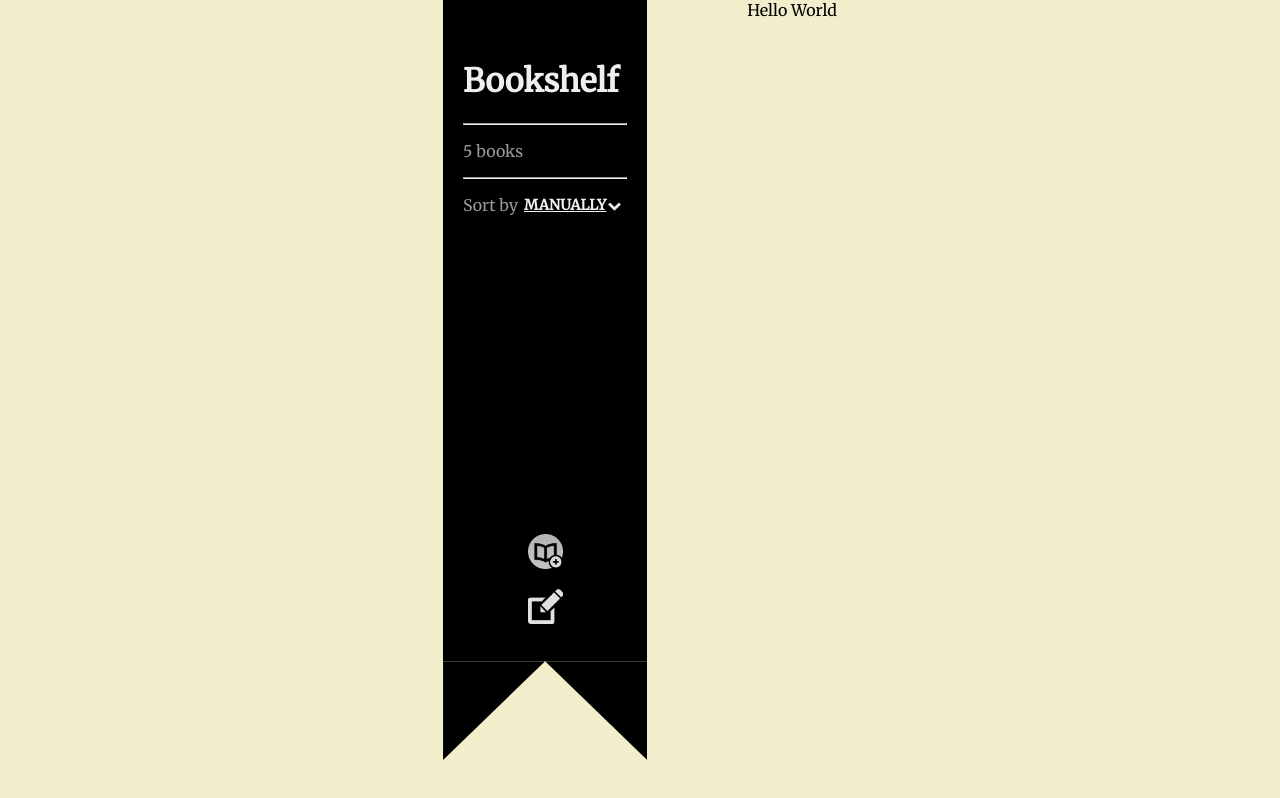
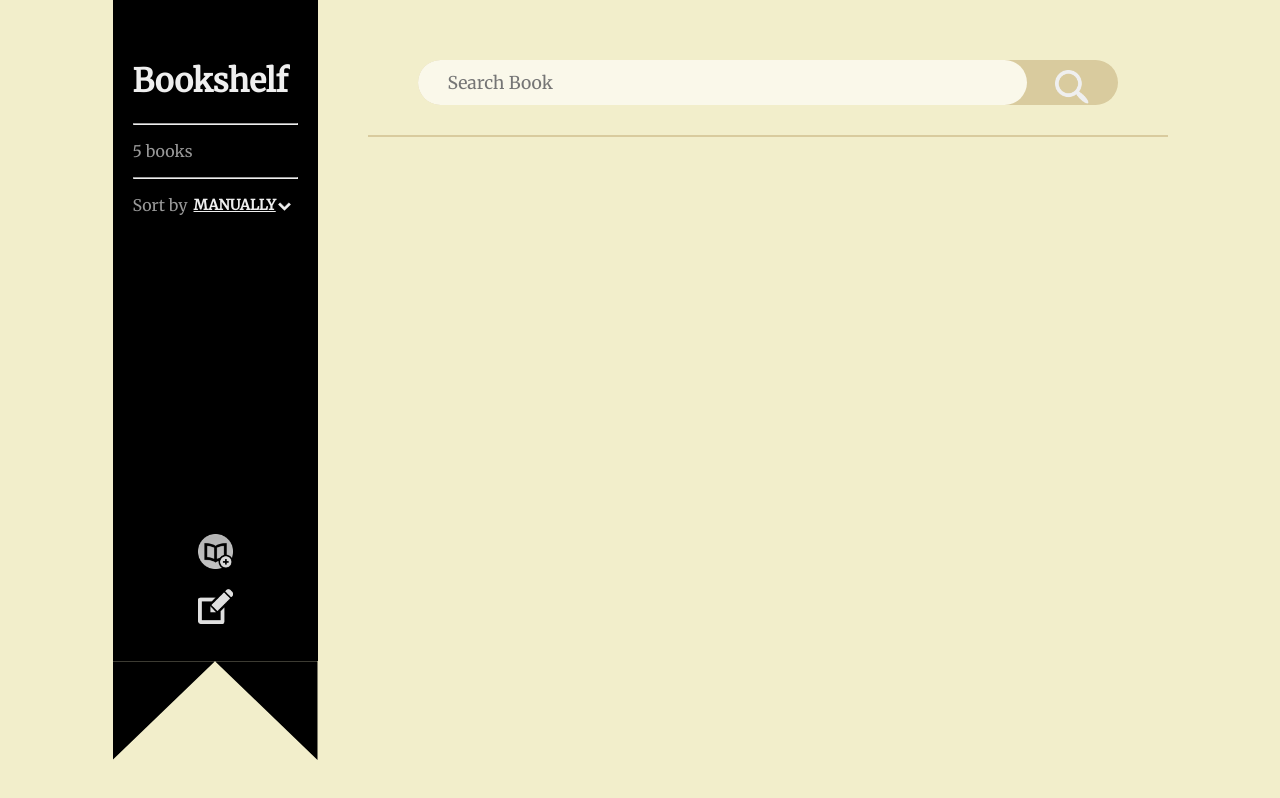
Before and after one commit to SnoogySocks/e-bookshelf, a React (Create React App) app: page / in a window 1280 px wide. Built offline with nearby package versions, Linux system fonts and the light colour scheme.

Commit message:
almost complete bookshelf with some minor bug. Gonna fix it later because I'm too lazy rn

```diff
--- a/src/GlobalStyle.js
+++ b/src/GlobalStyle.js
@@ -3,13 +3,17 @@ import { createGlobalStyle } from "styled-components";
 export const GlobalStyle = createGlobalStyle`
     :root {
         --maxWidth: 1200px;
+        --maxContentWidth: 700px;
         --lightGrey: #efefef;
         --medGrey: #999999;
         --darkGrey: #1c1c1c;
-        --pageColor: #f2eecbff;
+        --lightBeige: #faf8eaff;
+        --medBeige: #f2eecbff;
+        --darkBeige: #d9cb9eff;
+        --darkestBeige: #afa482ff;
         --fontSuperBig: 2.5rem;
         --fontBig: 1.5rem;
-        --fontMed: 1.2rem;
+        --fontMed: 1.1rem;
         --fontSmall: 1rem;
         --loadingDuration: 1s;
     }
@@ -22,7 +26,7 @@ export const GlobalStyle = createGlobalStyle`
     body {
         margin: 0;
         padding: 0;
-        background-color: var(--pageColor);
+        background-color: var(--medBeige);
 
         h1 {
             font-size: 2rem;
--- a/src/components/Bookmark/Bookmark.styles.js
+++ b/src/components/Bookmark/Bookmark.styles.js
@@ -8,6 +8,7 @@ export const Wrapper = styled.div`
 	position: sticky;
 	top: 0;
 	height: 95vh;
+	width: 205px;
 
 	animation: var(--loadingDuration) ease-out 0s 1 slideDown;
 
@@ -43,6 +44,7 @@ export const Content = styled.div`
 
 	h3 {
 		display: flex;
+		align-items: center;
 	}
 
 	.drop-down {
@@ -51,8 +53,6 @@ export const Content = styled.div`
 		div {
 			width: 150px;
 			background: linear-gradient(to bottom right, #161616, #434343);
-			/* border-top: 10px solid var(--darkGrey);
-			border-bottom: 10px solid var(--darkGrey); */
 			border-radius: 5%;
 			filter: drop-shadow(0 1ch 2ch rgb(0, 0, 0, 50%));
 
@@ -78,6 +78,8 @@ export const Content = styled.div`
 			margin: 0;
 			padding: 0;
 			height: 0;
+			border: 1px solid var(--lightGrey);
+			background-color: var(--lightGrey);
 		}
 	}
 
--- a/src/components/Bookmark/index.js
+++ b/src/components/Bookmark/index.js
@@ -7,6 +7,7 @@ import {
 	Content,
 } from "./Bookmark.styles";
 
+// TODO add position prop here when making read thing for absolute positioning
 const Bookmark = ({ children }) => (
 	<Wrapper>
 		<BookMarkBody>
--- a/src/components/SearchBar/SearchBar.styles.js
+++ b/src/components/SearchBar/SearchBar.styles.js
@@ -0,0 +1,41 @@
+import styled from "styled-components";
+
+export const Wrapper = styled.div`
+    display: flex;
+    align-items: center;
+    margin: 60px 50px 30px 50px;
+    width: var(--maxContentWidth);
+    height: 45px;
+`;
+
+export const SearchButton = styled.div`
+    display: flex;
+    flex-direction: row;
+    width: 100%;
+    height: 100%;
+    background-color: var(--darkBeige);
+    border-radius: 40px;
+
+    // TODO fix issue where clicking on typing clicks the search button
+    :active {
+        background-color: var(--darkestBeige);
+    }
+
+    input {
+        width: 87%;
+        padding: 20px 30px;
+        background-color: var(--lightBeige);
+        border: 0;
+        border-radius: 40px;
+        font-size: var(--fontMed);
+
+        :focus {
+            outline: none;
+        }
+    }
+
+    img {
+        margin: 10px auto 0 auto;
+        width: auto;
+    }
+`;
--- a/src/components/SearchBar/index.js
+++ b/src/components/SearchBar/index.js
@@ -0,0 +1,32 @@
+import React, { useState, useEffect, useRef } from "react";
+// Image
+import SearchIcon from "../../images/search_icon.png";
+// Styles
+import { Wrapper, SearchButton } from "./SearchBar.styles";
+
+const SearchBar = ({ setSearchTerm }) => {
+	const [state, setState] = useState("");
+
+	return (
+		<Wrapper>
+			<SearchButton
+				type="button"
+				onClick={() => {
+					console.log("clicked", state);
+					setSearchTerm(state);
+				}}
+			>
+				<input
+					type="text"
+					placeholder="Search Book"
+					// TODO fix issue where clicking on typing clicks the search button
+					onChange={(event) => setState(event.currentTarget.value)}
+					value={state}
+				/>
+				<img src={SearchIcon} alt="search_icon" />
+			</SearchButton>
+		</Wrapper>
+	);
+};
+
+export default SearchBar;
--- a/src/pages/Bookshelf.js
+++ b/src/pages/Bookshelf.js
@@ -7,13 +7,15 @@ import EditBooks from "../images/edit_books_button.png";
 import Caret from "../images/caret.png";
 // Components
 import Bookmark from "../components/Bookmark";
+import SearchBar from "../components/SearchBar";
+// Styles
+import { Wrapper, Content } from "./Bookshelf.styles";
 import { ButtonWrapper, Button } from "../components/Bookmark/Bookmark.styles";
-// Styles
-import { Wrapper } from "./Bookshelf.styles";
 
 const Bookshelf = () => {
 	const [selectedSortingOption, setSelectedSortingOption] =
 		useState("MANUALLY");
+	const [searchTerm, setSearchTerm] = useState("");
 
 	return (
 		<Wrapper>
@@ -66,7 +68,10 @@ const Bookshelf = () => {
 					</Link>
 				</ButtonWrapper>
 			</Bookmark>
-			<div>Hello World</div>
+			<Content>
+				<SearchBar setSearchTerm={setSearchTerm} />
+				<hr />
+			</Content>
 		</Wrapper>
 	);
 };
--- a/src/pages/Bookshelf.styles.js
+++ b/src/pages/Bookshelf.styles.js
@@ -4,7 +4,19 @@ export const Wrapper = styled.div`
     display: flex;
     justify-content: center;
     flex-direction: row;
-    gap: 100px;
+    gap: 50px;
     max-width: var(--maxWidth);
     margin: 0 auto;
 `;
+
+export const Content = styled.div`
+    display: flex;
+    flex-direction: column;
+
+    hr {
+        margin: 0;
+        padding: 0;
+        border: 1px solid var(--darkBeige);
+        background-color: var(--darkBeige);
+    }
+`;
```
Also changed, not shown: src/images/search_icon.png (added).
